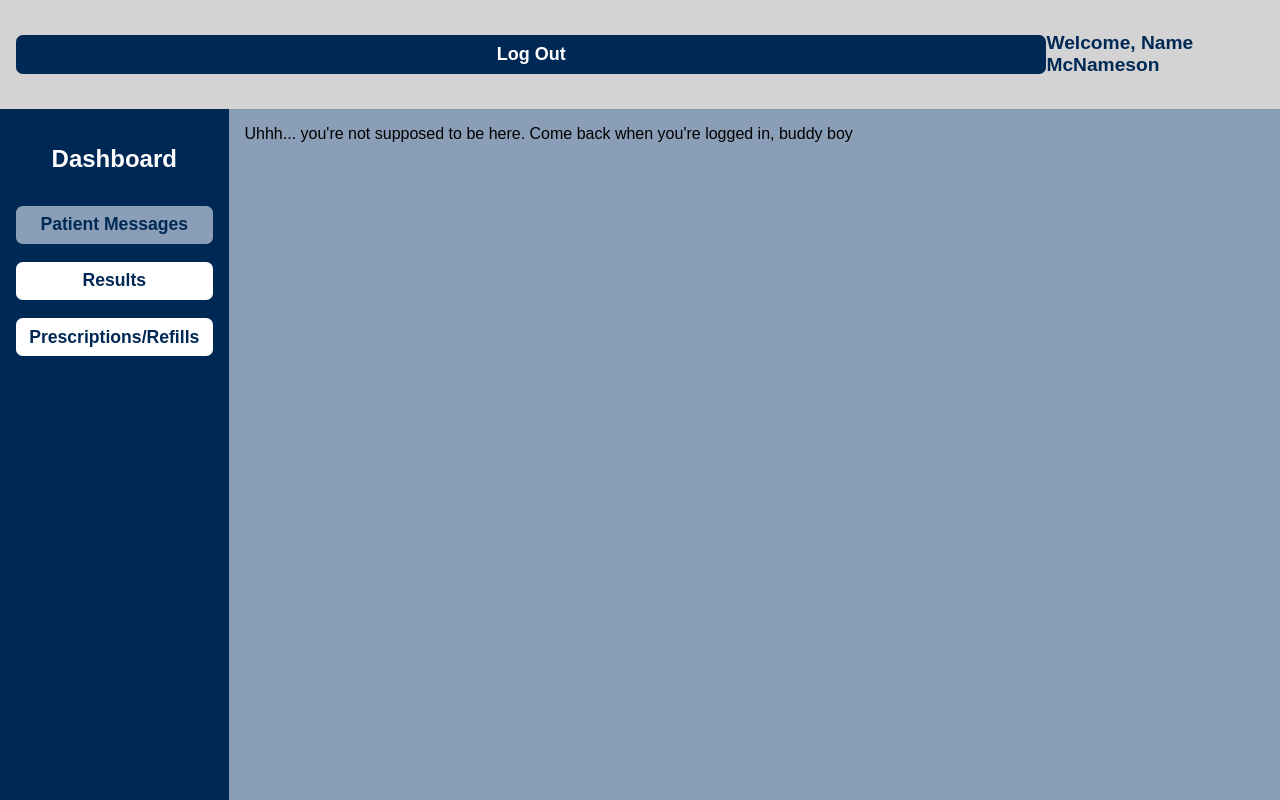
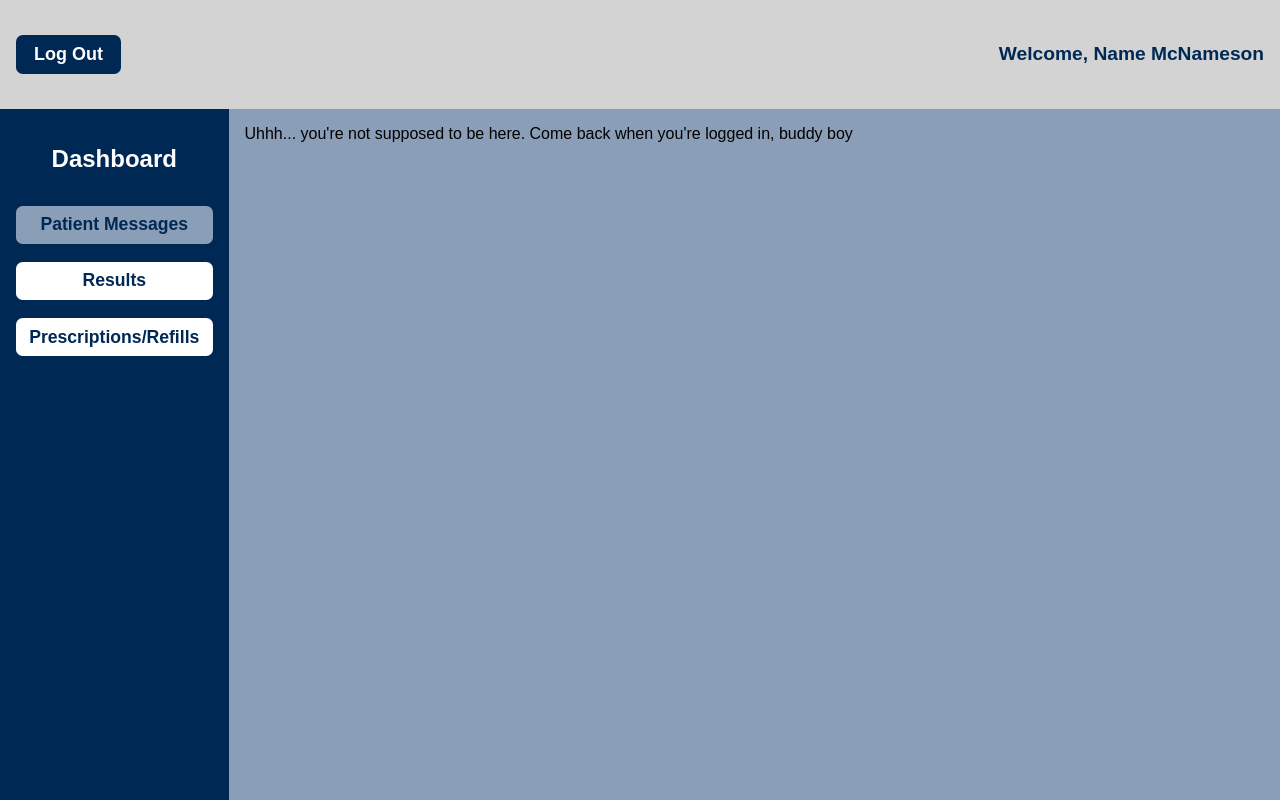
Before and after one commit to shaheerkhan8476/aimlab, a React (Create React App) app in the folder frontend/: page /StudentDashboard in a window 1280 px wide. Built offline with nearby package versions, Linux system fonts and the light colour scheme.

Commit message:
fix button

```diff
--- a/frontend/src/pages/InstructorDashboard.js
+++ b/frontend/src/pages/InstructorDashboard.js
@@ -91,7 +91,7 @@ function InstructorDashboard(){
             {/* gray banner at top */}
             <div className="top-banner">
                 <button
-                    className="logout-button"
+                    className="logout-but"
                     onClick={() => {
                         localStorage.removeItem("accessToken");
                         navigate("/"); // kick to login screen
--- a/frontend/src/pages/StudentDashboard.js
+++ b/frontend/src/pages/StudentDashboard.js
@@ -156,7 +156,7 @@ function StudentDashboard(){
             {/* gray banner at top */}
             <div className="top-banner">
                 <button
-                    className="logout-button"
+                    className="logout-but"
                     onClick={() => {
                         localStorage.removeItem("accessToken");
                         navigate("/"); // kick to login screen
--- a/frontend/src/pages/css/StudentDashboard.css
+++ b/frontend/src/pages/css/StudentDashboard.css
@@ -23,7 +23,7 @@ body {
     height: 10%;
 }
 
-.logout-button {
+.logout-but {
     background-color: #002855;
     color: white;
     border: none;
@@ -31,6 +31,7 @@ body {
     border-radius: 0.375em;
     cursor: pointer;
     transition: background-color 0.2s ease-in-out;
+    max-width: fit-content;
 }
 
 
```
